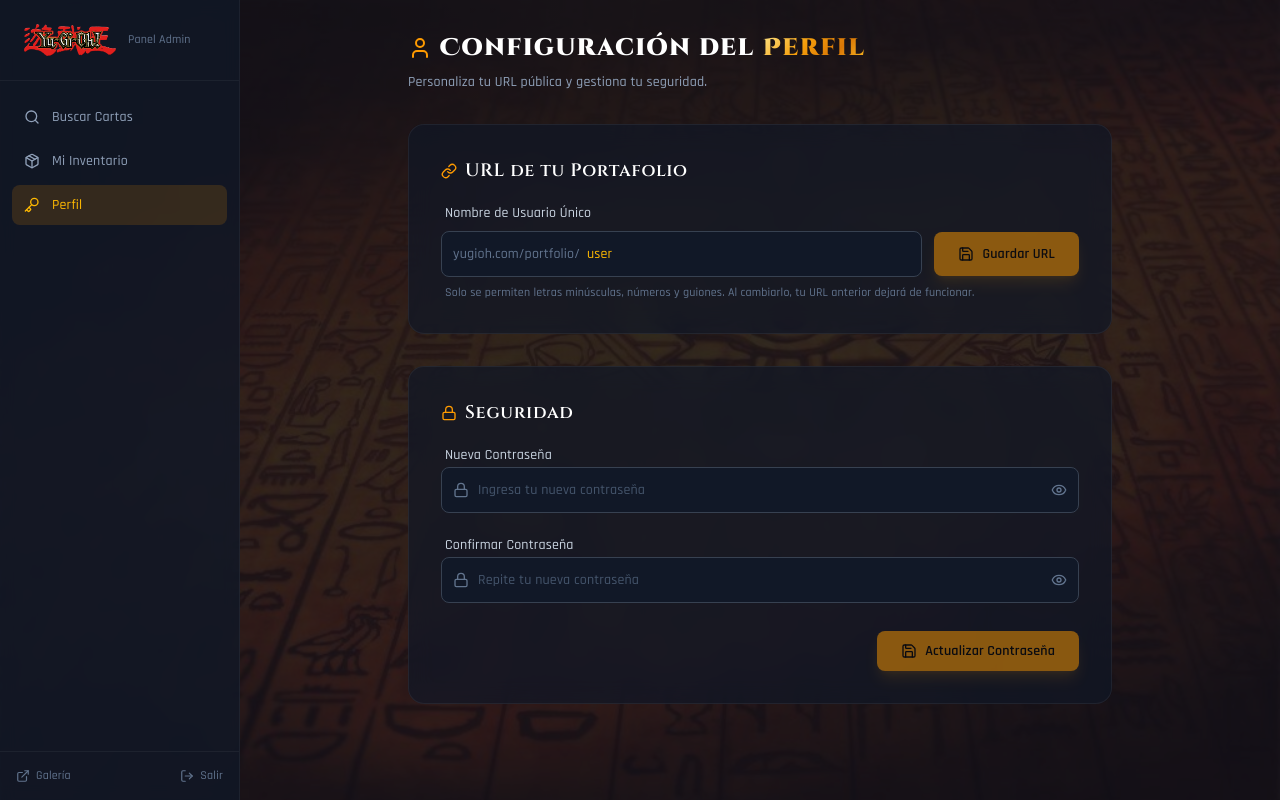
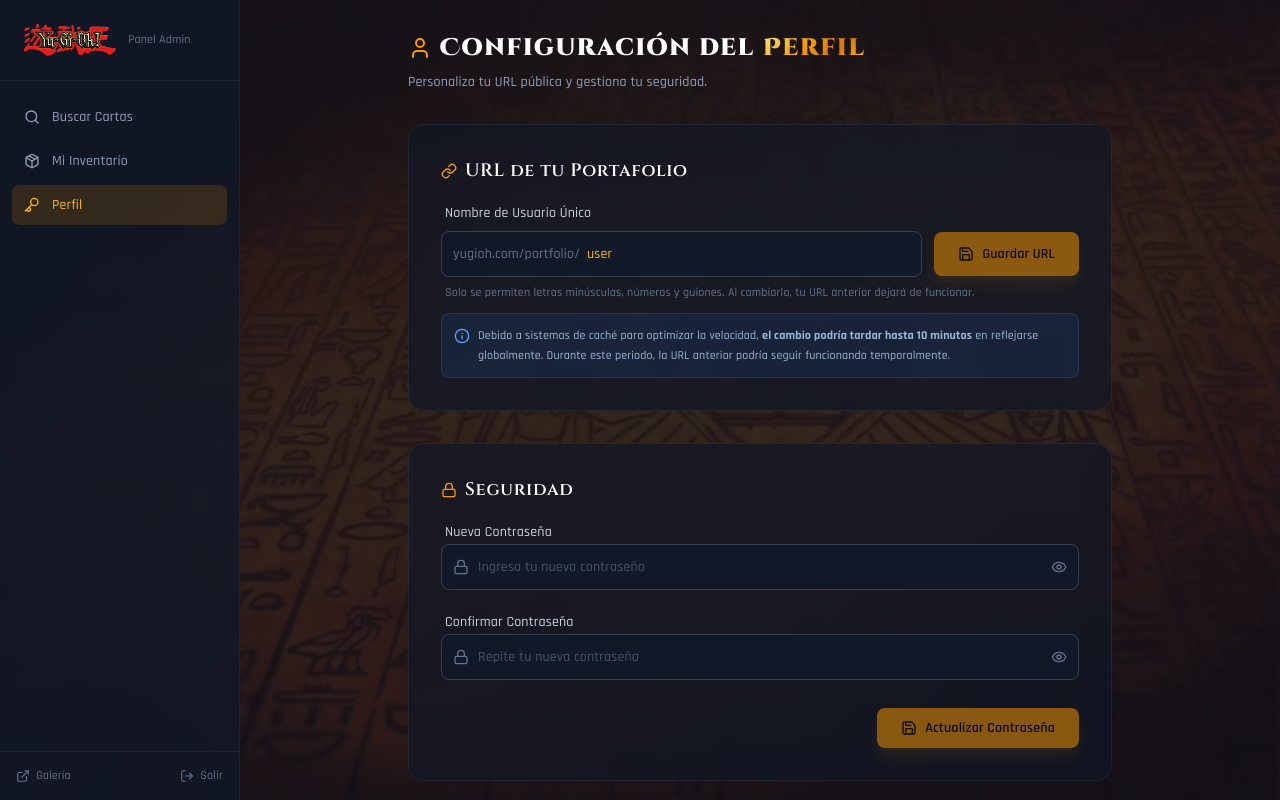
Before and after one commit to ZaneMasters/yugioh-portafolio, a React (Vite) app in the folder frontend/: page /admin/profile in a window 1280 px wide. Built offline with nearby package versions, Linux system fonts and the light colour scheme; no server answers; sample sign-in values are in the browser's storage.

Commit message:
feat: implement Firebase CI/CD pipeline and create user profile management page

```diff
--- a/frontend/src/pages/admin/ProfilePage.jsx
+++ b/frontend/src/pages/admin/ProfilePage.jsx
@@ -1,6 +1,6 @@
 import { useState, useEffect } from 'react'
 import { motion } from 'framer-motion'
-import { Lock, Eye, EyeOff, Save, User, Link as LinkIcon } from 'lucide-react'
+import { Lock, Eye, EyeOff, Save, User, Link as LinkIcon, Info } from 'lucide-react'
 import { changePassword, updateProfile } from '../../services/authService'
 import { useAuth } from '../../context/AuthContext'
 import toast from 'react-hot-toast'
@@ -134,6 +134,12 @@ export default function ProfilePage() {
             <p className="text-xs text-slate-500 mt-2 ml-1">
               Solo se permiten letras minúsculas, números y guiones. Al cambiarlo, tu URL anterior dejará de funcionar.
             </p>
+            <div className="flex items-start gap-2 p-3 mt-3 rounded-lg bg-blue-500/10 border border-blue-500/20">
+              <Info className="w-4 h-4 text-blue-400 mt-0.5 shrink-0" />
+              <p className="text-xs text-blue-200/80 leading-relaxed">
+                Debido a sistemas de caché para optimizar la velocidad, <strong>el cambio podría tardar hasta 10 minutos</strong> en reflejarse globalmente. Durante este periodo, la URL anterior podría seguir funcionando temporalmente.
+              </p>
+            </div>
           </div>
         </form>
       </motion.div>
```
